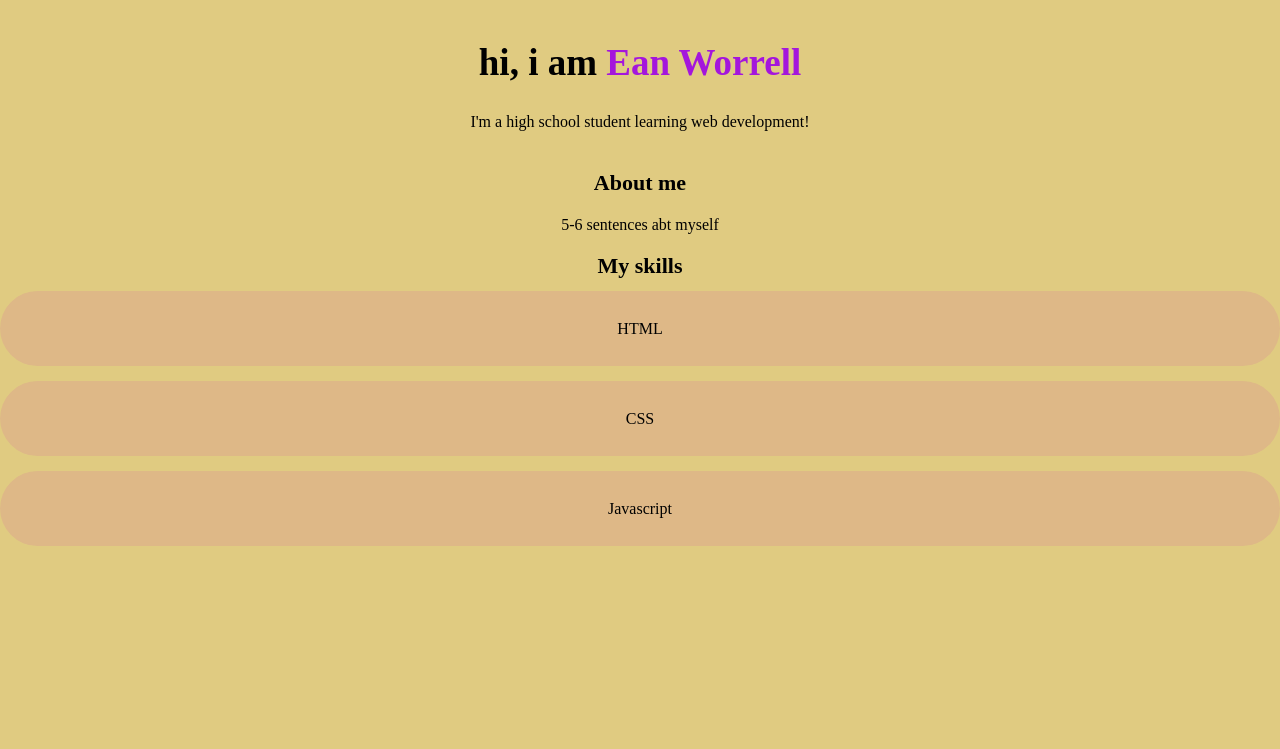
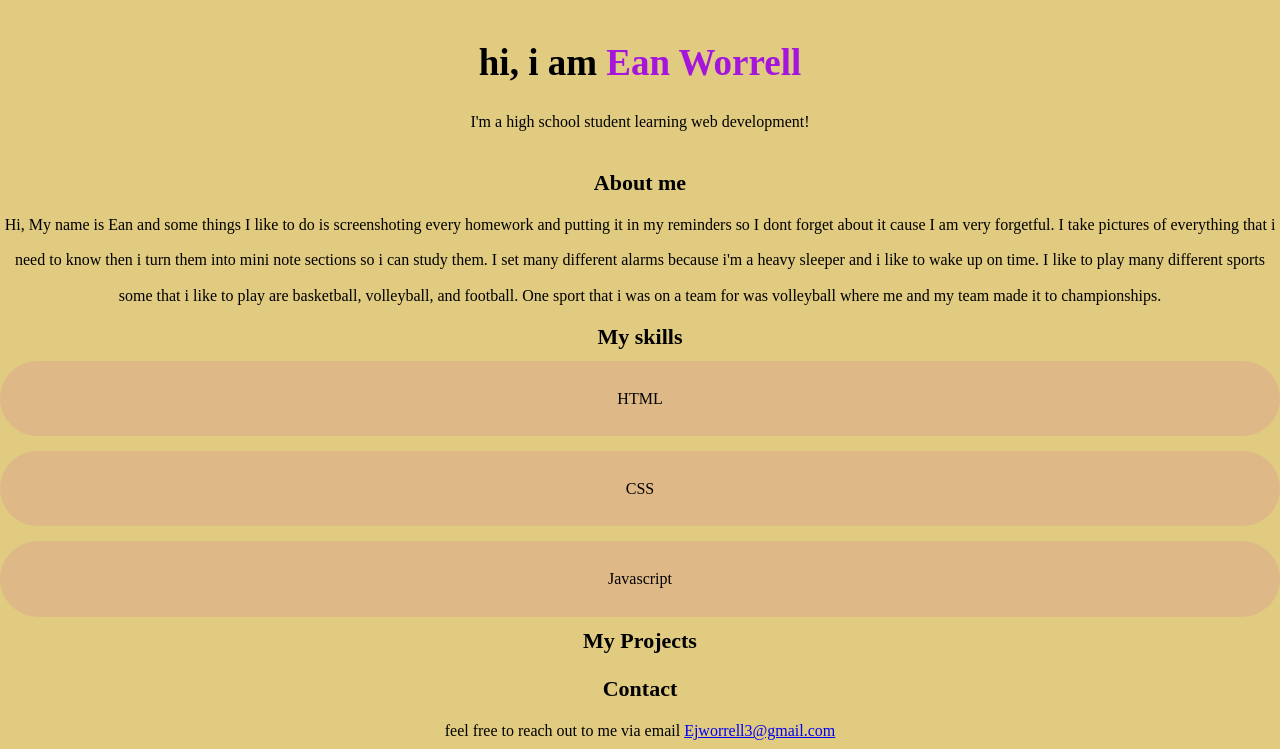
Before and after one commit to EanWorrell/SYEP-Portfolio-EW, a plain HTML site: page index.html in a window 1280 px wide. Shown: the part 902-1651 px from the top of the page. Before the commit the page ends 1448 px from the top, so only its background shows below. Drawn offline with Linux system fonts and the light colour scheme.

Commit message:
Made 2 unique IDs

```diff
--- a/index.html
+++ b/index.html
@@ -17,7 +17,11 @@
 
     <section id="about" class="section">
         <h2>About me</h2>
-        <p>5-6 sentences abt myself</p>
+        <p>Hi, My name is Ean and some things I like to do is screenshoting every homework and putting it in my reminders so I dont forget about it cause I am very forgetful.
+            I take pictures of everything that i need to know then i turn them into mini note sections so i can study them.
+            I set many different alarms because i'm a heavy sleeper and i like to wake up on time.
+             I like to play many different sports some that i like to play are basketball, volleyball, and football.
+             One sport that i was on a team for was volleyball where me and my team made it to championships.</p>
     </section>
 
     <section id="skills" class="section">
@@ -29,6 +33,17 @@
         </div>
     </section>
 
+    <section id="projects" class="section">
+        <h2> My Projects</h2>
+    </section>
+
+    <section id="Contact" class="section">
+        <h2> Contact</h2>
+        <p>feel free to reach out to me via email <a href="Mailto:Ejworrell3@gmail.com">Ejworrell3@gmail.com </a></p>
+    </section>
+
+
+
 </body>
 
 </html>
```
